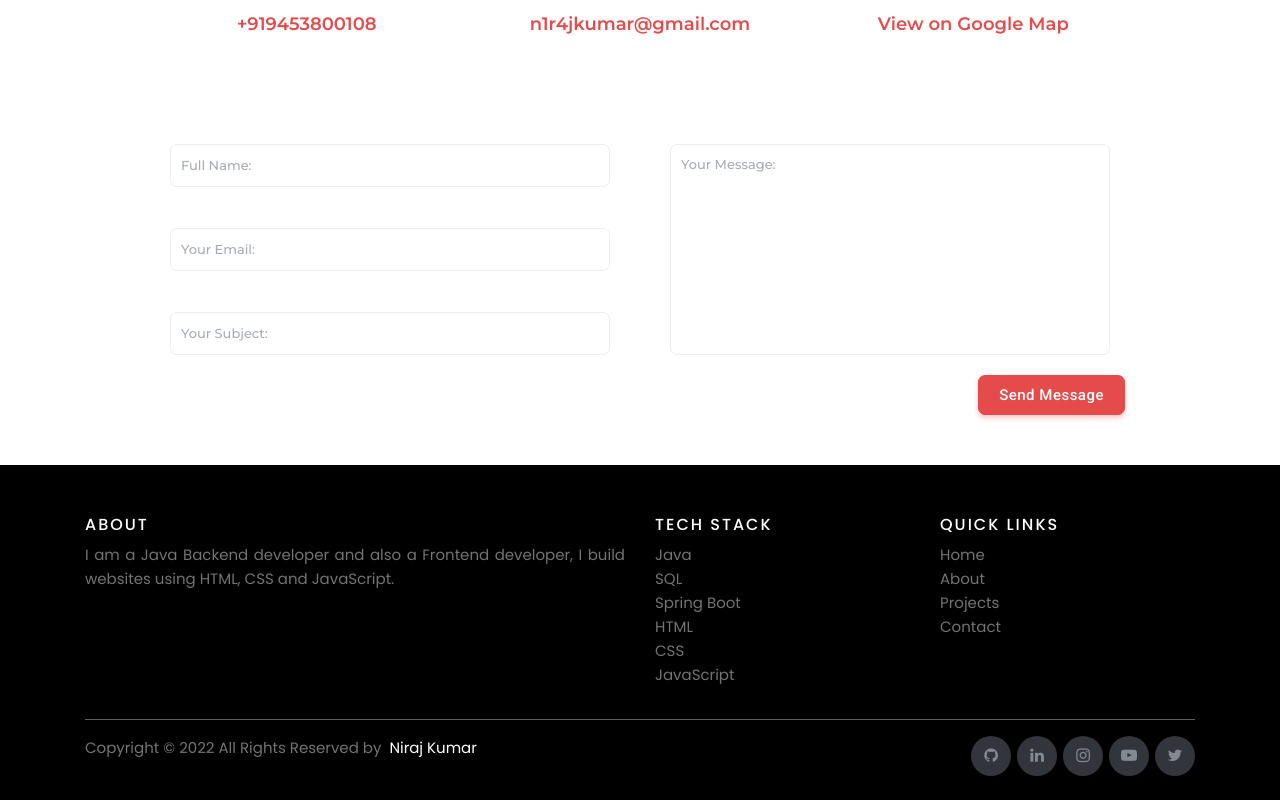
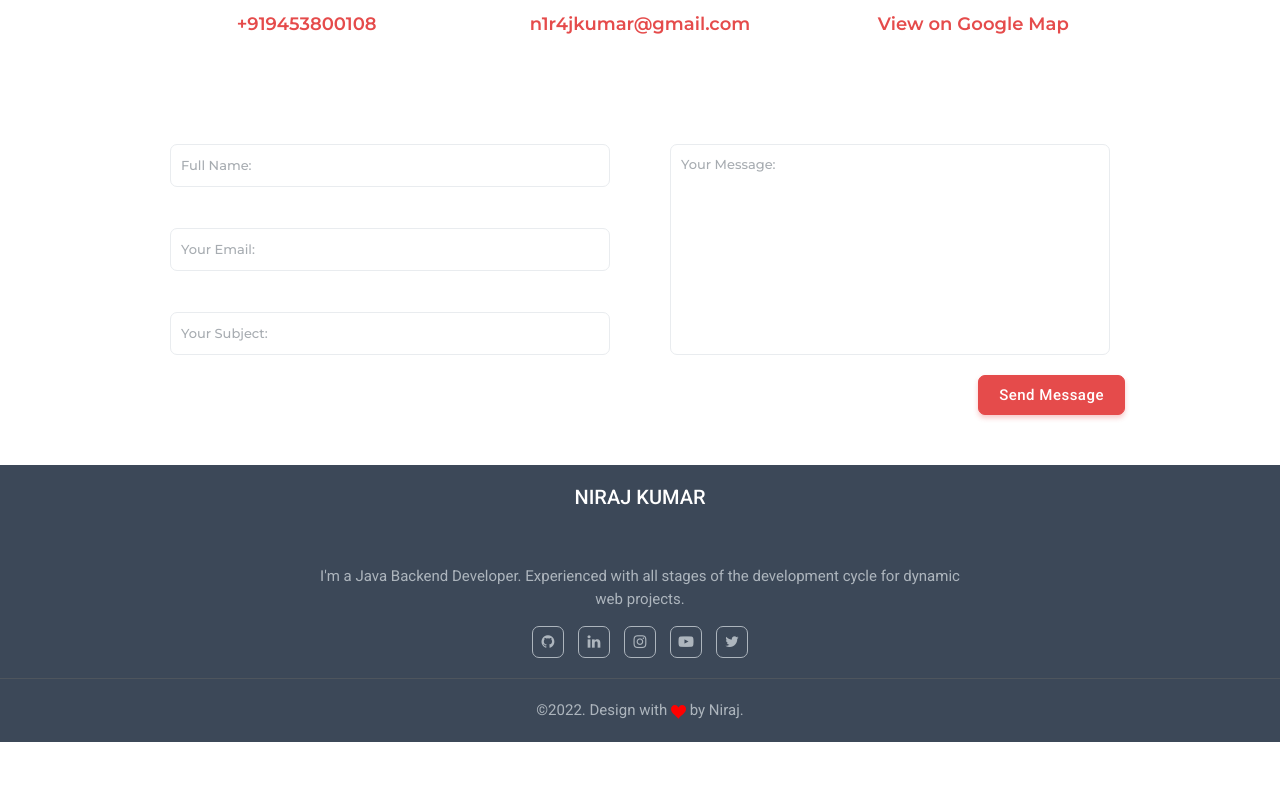
Before and after one commit to im-niraj/myPortfolio, a React (Create React App) app: page / in a window 1280 px wide. Shown: the part 3642-4442 px from the top of the page. After the commit the page ends 4384 px from the top, so only its background shows below. Built offline with nearby package versions, Linux system fonts and the light colour scheme; a web font is replaced by a local one.

Commit message:
footer updated

```diff
--- a/src/PortfolioContainer/Footer/Footer.css
+++ b/src/PortfolioContainer/Footer/Footer.css
@@ -1,163 +1,62 @@
 .site-footer
 {
-    font-family: 'poppins';
-  background-color:#000000;
-  padding:45px 0 20px;
-  font-size:15px;
-  line-height:24px;
-  color:#737373;
+    font-family: "Roboto",sans-serif;
+    text-align: center;
+    padding: 20px 0;
+    position: relative;
+    color: #adb5bd;
+    font-size: 15px;
+    background-color: #3c4858 !important;
 }
-.site-footer hr
-{
-  border-top-color:#bbb;
-  opacity:0.5
+.footer-toop > p{
+    margin-top: 3rem!important;
+    max-width: 650px;
+
 }
-.site-footer hr.small
-{
-  margin:20px 0
+#NameFooter{
+    text-decoration: none;
+    color: #fff;
+    font-size: 20px;
+    text-align: center;
 }
-.site-footer h6
-{
-  color:#fff;
-  font-size:16px;
-  text-transform:uppercase;
-  margin-top:5px;
-  letter-spacing:2px
+.footer-toop{
+    display: flex;
+    flex-direction: column;
+    align-items: center;
+    margin-left: 20px;
+    margin-right: 20px;
 }
-.site-footer a
-{
-  color:#737373;
+.footer-toop .footer-social a{
+    margin-left: 7px;
+    margin-right: 7px;
+    color: #adb5bd;
+    border: 1px solid #adb5bd;
+    display: inline-block;
+    height: 32px;
+    text-align: center;
+    font-size: 15px;
+    width: 32px;
+    line-height: 30px;
+    transition: all 0.4s ease;
+    border-radius: 7px;
 }
-.site-footer a:hover
-{
-  color:#3366cc;
-  text-decoration:none;
+.footer-toop .footer-social a:hover{
+    background-color: red;
 }
-.footer-links
-{
-  padding-left:0;
-  list-style:none
+.container-footer-text{
+    margin-top: 20px;
+    padding-top: 20px;
+    border-top: 1px solid #4e555d;
+    text-align: center;
 }
-.footer-links li
-{
-  display:block
+.container-footer-text p{
+    padding: 0;
+    margin: 0;
 }
-.footer-links a
-{
-    cursor: pointer;
-  color:#737373
-}
-.footer-links a:active,.footer-links a:focus,.footer-links a:hover
-{
-  color:#3366cc;
-  text-decoration:none;
-}
-.footer-links.inline li
-{
-  display:inline-block
-}
-.site-footer .social-icons
-{
-  text-align:right
-}
-.site-footer .social-icons a
-{
-  width:40px;
-  height:40px;
-  line-height:40px;
-  margin-left:6px;
-  margin-right:0;
-  border-radius:100%;
-  background-color:#33353d
-}
-.copyright-text
-{
-  margin:0
-}
-.copyright-text a{
-    color: white;
-    cursor: pointer;
-}
-@media (max-width:991px)
-{
-  .site-footer [class^=col-]
-  {
-    margin-bottom:30px
-  }
-}
-@media (max-width:767px)
-{
-  .site-footer
-  {
-    padding-bottom:0
-  }
-  .site-footer .copyright-text,.site-footer .social-icons
-  {
-    text-align:center
-  }
-}
-.social-icons
-{
-  padding-left:0;
-  margin-bottom:0;
-  list-style:none
-}
-.social-icons li
-{
-  display:inline-block;
-  margin-bottom:4px
-}
-.social-icons li.title
-{
-  margin-right:15px;
-  text-transform:uppercase;
-  color:#96a2b2;
-  font-weight:700;
-  font-size:13px
-}
-.social-icons a{
-  background-color:#eceeef;
-  color:#818a91;
-  font-size:16px;
-  display:inline-block;
-  line-height:44px;
-  width:44px;
-  height:44px;
-  text-align:center;
-  margin-right:8px;
-  border-radius:100%;
-  -webkit-transition:all .2s linear;
-  -o-transition:all .2s linear;
-  transition:all .2s linear
-}
-.social-icons a:active,.social-icons a:focus,.social-icons a:hover
-{
-  color:#fff;
-  background-color:#29aafe
-}
-.social-icons.size-sm a
-{
-  line-height:34px;
-  height:34px;
-  width:34px;
-  font-size:14px
-}
-.social-icons a.facebook:hover
-{
-  background-color:#3b5998
-}
-.social-icons a.twitter:hover
-{
-  background-color:#00aced
-}
-.social-icons a.linkedin:hover
-{
-  background-color:#007bb6
-}
-.social-icons a.dribbble:hover
-{
-  background-color:#ea4c89
-}
+
+
+
+
 @media (max-width:767px)
 {
   .social-icons li.title
--- a/src/PortfolioContainer/Footer/Footer.js
+++ b/src/PortfolioContainer/Footer/Footer.js
@@ -1,94 +1,39 @@
 import React from 'react'
 import './Footer.css';
-import {Link} from "react-scroll";
+import {ImHeart} from 'react-icons/im';
 export default function Footer() {
+    let date = new Date().getFullYear();
   return (
     <footer className="site-footer">
-    <div className="container">
-      <div className="row">
-        <div className="col-sm-12 col-md-6">
-          <h6>About</h6>
-          <p className="text-justify">I am a Java Backend developer and also a Frontend developer, I build websites using HTML, CSS and JavaScript. </p>
-        </div>
-
-        <div className="col-xs-6 col-md-3">
-          <h6>Tech Stack</h6>
-          <ul className="footer-links">
-            <li>Java</li>
-            <li>SQL</li>
-            <li>Spring Boot</li>
-            <li>HTML</li>
-            <li>CSS</li>
-            <li>JavaScript</li>
-          </ul>
-        </div>
-
-        <div className="col-xs-6 col-md-3">
-          <h6>Quick Links</h6>
-          <ul className="footer-links">
-                <li>
-                <Link to="Home" spy={true} smooth={true} offset={0} duration={500} >
-                    Home
-                </Link>
-                </li>
-                <li>
-                <Link to="About" spy={true} smooth={true} offset={0} duration={500} >
-                    About
-                </Link>
-                </li>
-                <li>
-                <Link to="Projects" spy={true} smooth={true} offset={0} duration={500}>
-                    Projects
-                </Link>
-                </li>
-                <li>
-                <Link to="Contact" spy={true} smooth={true} offset={0} duration={500}>
-                    Contact
-                </Link>
-                </li>
-          </ul>
-        </div>
-      </div>
-      <hr/>
-    </div>
-    <div className="container">
-      <div className="row">
-        <div className="col-md-8 col-sm-6 col-xs-12">
-          <p className="copyright-text">Copyright &copy; 2022 All Rights Reserved by  &nbsp;
-            <a  href="http://www.nirajkumar.in">Niraj Kumar</a>
-          </p>
-        </div>
-
-        <div className="col-md-4 col-sm-6 col-xs-12">
-          <ul className="social-icons">
-            <li>
+        <div className="container-footer">
+                <div className="">
+                    <div className=" footer-toop">
+                        <h3 id='NameFooter'>NIRAJ KUMAR</h3>
+                        <p>I'm a Java Backend Developer. Experienced with all stages of the development cycle for dynamic web projects.</p>
+                        <div className='footer-social'>
                         <a href="https://github.com/im-niraj/" target="_blank">
                             <i class="fa fa-github" aria-hidden="true"></i>
                         </a>
-                </li>
-                <li>
                         <a href="https://www.linkedin.com/in/imniraj/" target="_blank">
                             <i class="fa fa-linkedin" aria-hidden="true"></i>
                         </a>
-                </li>
-                <li>
                         <a href="https://www.instagram.com/n1r4jkumar/" target="_blank">
                             <i className='fa fa-instagram'></i>
                         </a>
-                </li>
-                <li>
                         <a href="https://www.youtube.com/channel/UCMj15TEUdhEjr2YHL-qO7uQ" target="_blank">
                             <i className='fa fa-youtube-play'></i>
                         </a>
-                </li>
-                <li>
                         <a href="https://twitter.com/n1r4jkumar" target="_blank">
                             <i className='fa fa-twitter'></i>
                         </a>
-                </li>
-          </ul>
                         </div>
                     </div>
+                </div>
+            </div>
+
+
+            <div className="container-footer-text">
+                <p>©{date}. Design with {<ImHeart color='red'/>} by Niraj.</p>
             </div>
     </footer>
   )
```
Lines whose indentation alone changed are shown as unchanged.
